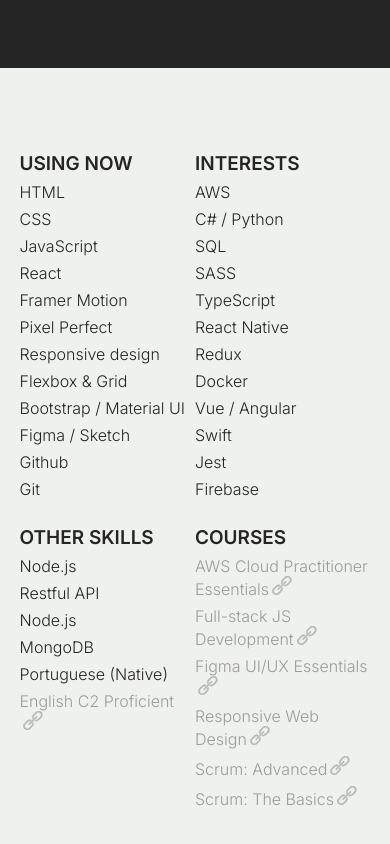
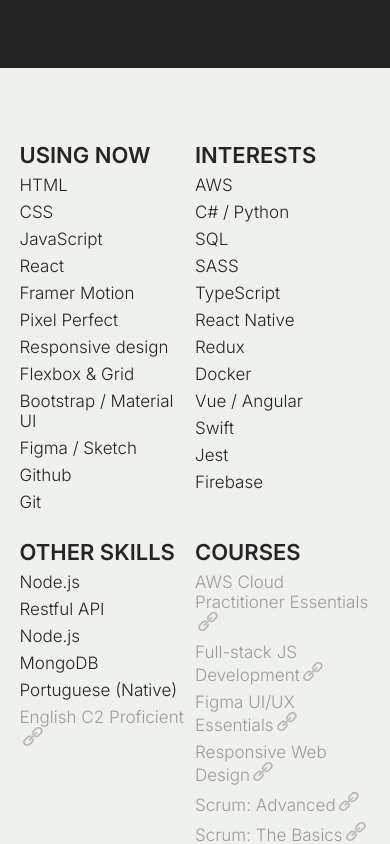
Before and after one commit to t-minini/my-website-v3, a React (Create React App) app: page / in a window 390 px wide. Shown: the part 1620-2464 px from the top of the page. Built offline with nearby package versions, Linux system fonts and the light colour scheme; a web font is replaced by a local one.

Commit message:
media query update

```diff
--- a/src/components/skills/Skills.module.css
+++ b/src/components/skills/Skills.module.css
@@ -62,12 +62,26 @@
 @media only screen and (max-width: 820px) {
   .skills {
     flex-direction: column-reverse;
+    justify-content: center;
   }
   .skills__ul {
     display: grid;
     grid-template-columns: repeat(2, 1fr);
-    grid-template-rows: repeat(2, 1fr);
+    grid-template-rows: repeat(1, 1fr);
   }
+
+  .skills__ul ul li:first-child {
+    font-size: 3.2rem;
+  }
+
+  .skills__ul li {
+    font-size: 2.7rem;
+  }
+
+  .skills a {
+    font-size: 2.7rem;
+  }
+
   .skills__ul ul:first-child {
     grid-row-start: 1;
     grid-column-start: 1;
@@ -88,7 +102,6 @@
     grid-column-start: 1;
     grid-row-end: 3;
     grid-column-end: 2;
-    height: min-content;
     /* background-color: yellow; */
   }
   .skills__ul ul:nth-child(4) {
@@ -96,46 +109,50 @@
     grid-column-start: 2;
     grid-row-end: 3;
     grid-column-end: 3;
-    height: min-content;
     /* background-color: purple; */
   }
 }
 
-/* iPad Air 1180 x 820 (portrait)  */
+/* iPad Air 1180 x 820 (landscape)  */
 @media only screen and (max-width: 1180px) and (orientation: landscape) {
-  /* not needed */
+  .skills__ul ul li:first-child {
+    font-size: 3rem;
+  }
+
+  .skills__ul li {
+    font-size: 2.2rem;
+  }
 }
 
 /* iPhone 11 Pro Max / XR 414 x 896  */
 @media only screen and (max-width: 414px) {
   .skills__ul ul li:first-child {
-    font-size: 1.9rem;
+    font-size: 2.2rem;
   }
 
   .skills__ul li {
-    font-size: 1.6rem;
+    font-size: 1.7rem;
     padding-top: 0.7rem;
   }
 
   .skills a {
-    font-size: 1.6rem;
+    font-size: 1.7rem;
   }
-
 }
 
-/* iPhone 11 Pro Max / XR 896 x 414 (portrait) */
+/* iPhone 11 Pro Max / XR 896 x 414 (landscape) */
 @media only screen and (min-width: 805px) and (max-width: 896px) and (orientation: landscape) {
   .skills__ul ul li:first-child {
-    font-size: 1.7rem;
+    font-size: 1.8rem;
   }
 
   .skills__ul li {
-    font-size: 1.3rem;
+    font-size: 1.4rem;
     padding-top: 0.5rem;
   }
 
   .skills a {
-    font-size: 1.3rem;
+    font-size: 1.4rem;
   }
 }
 
@@ -147,16 +164,16 @@
 /* iPhone SE 375 x 667  */
 @media only screen and (max-width: 375px) {
   .skills__ul ul li:first-child {
-    font-size: 1.4rem;
+    font-size: 1.7rem;
   }
 
   .skills__ul li {
-    font-size: 1.1rem;
-    padding-top: 0.5rem;
+    font-size: 1.4rem;
+    padding-top: 0.4rem;
   }
 
   .skills a {
-    font-size: 1.1rem;
+    font-size: 1.4rem;
   }
 
   .skills__ul svg {
@@ -165,26 +182,26 @@
   }
 }
 
-/* iPhone SE 667 x 375 (portrait) */
+/* iPhone SE 667 x 375 (landscape) */
 @media only screen and (min-width: 667px) and (max-width: 667px) and (orientation: landscape) {
   .skills__ul {
     display: flex;
   }
   .skills__ul ul li:first-child {
-    font-size: 1.3rem;
+    font-size: 1.7rem;
   }
 
   .skills__ul li {
-    font-size: 1.1rem;
+    font-size: 1.2rem;
     padding-top: 0.5rem;
   }
 
   .skills a {
-    font-size: 1.1rem;
+    font-size: 1.2rem;
   }
 
   .skills__ul svg {
-    height: 1.4rem;
+    height: 1.2rem;
     margin-left: -0.2rem;
   }
 }
```
